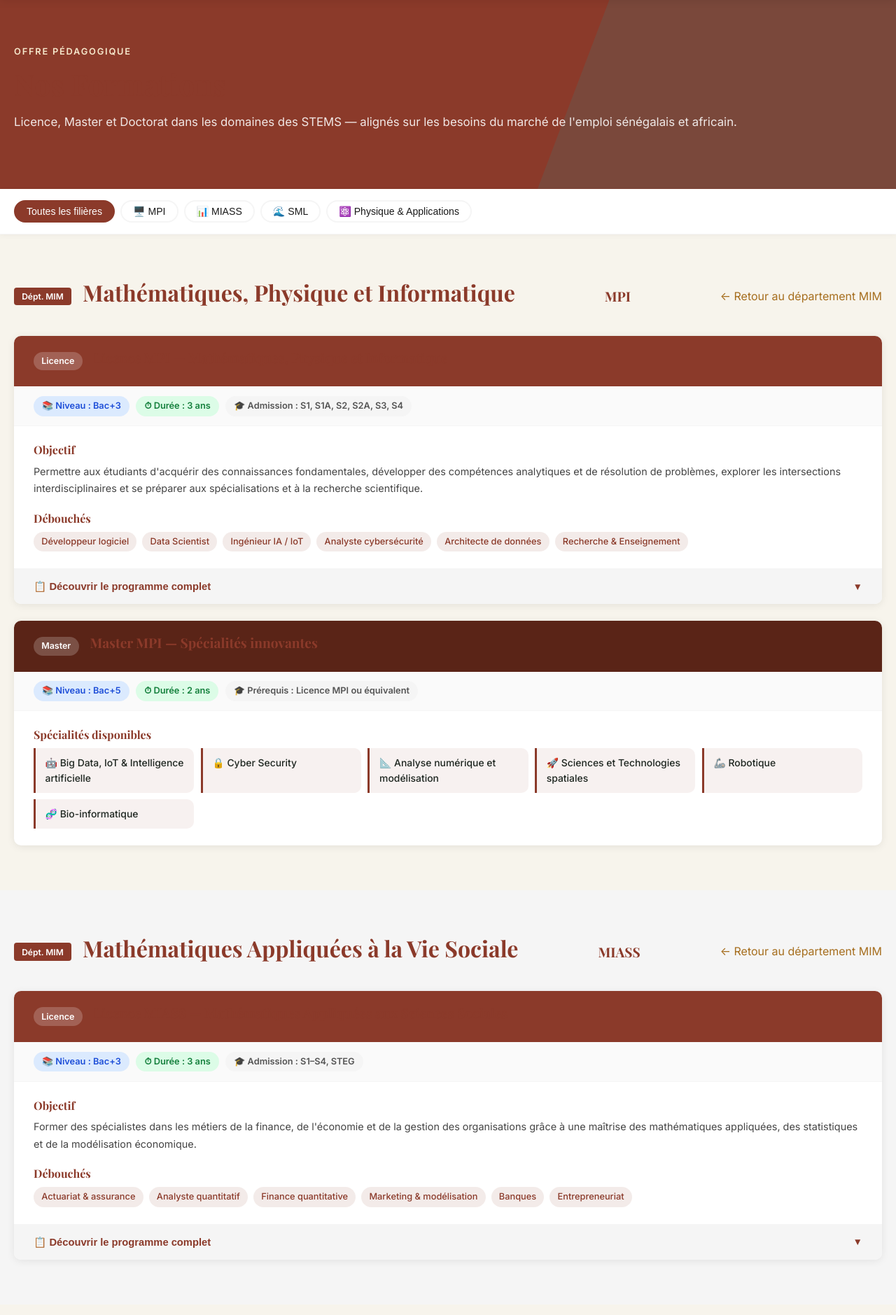
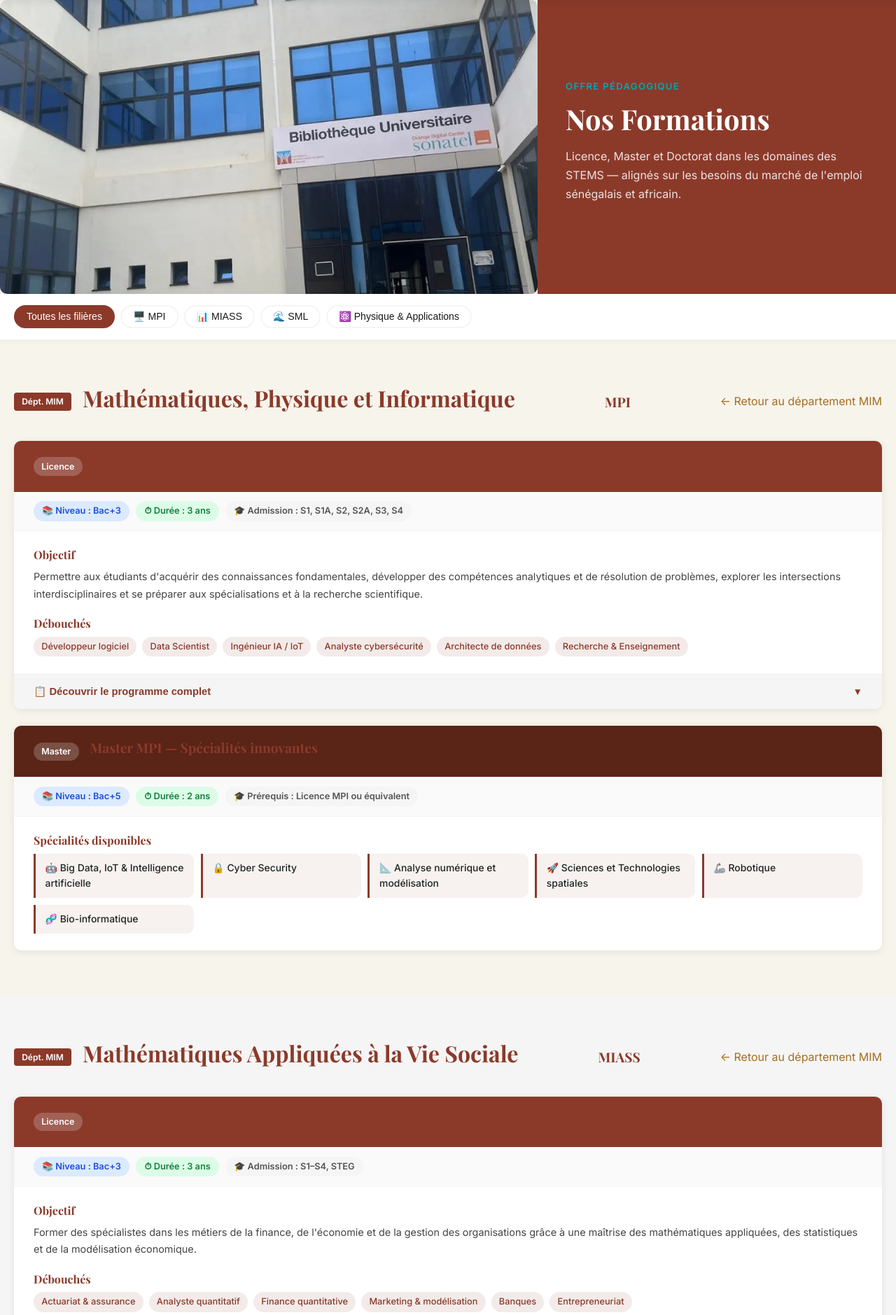
Before and after one commit to Jaaneh-1/ufr-sta, a Flask app: page /formations in a window 1280 px wide. Shown: the part 52-1931 px from the top of the page at 70% size. Run offline with Flask 3, Linux system fonts and the light colour scheme.

Commit message:
feat: page formations finalisée

```diff
--- a/templates/formations.html
+++ b/templates/formations.html
@@ -3,12 +3,18 @@
 
 {% block content %}
 
-<!-- ========== HERO ========== -->
-<section class="page-hero">
-  <div class="container page-hero-inner">
-    <p class="hero-eyebrow">Offre pédagogique</p>
-    <h1 class="page-hero-titre">Nos Formations</h1>
-    <p class="page-hero-desc">
+<!-- ========== BANNIÈRE FORMATIONS ========== -->
+<section class="dept-banniere-split">
+  <div class="dept-banniere-img-side">
+    <img src="{{ url_for('static', filename='images/banniere_form.jpg') }}"
+         alt="Formations UFR STA"
+         class="dept-banniere-photo"
+         onerror="this.style.display='none'">
+  </div>
+  <div class="dept-banniere-texte-side">
+    <p class="dept-slide-eyebrow">Offre pédagogique</p>
+    <h1 class="dept-slide-titre">Nos Formations</h1>
+    <p class="dept-slide-desc">
       Licence, Master et Doctorat dans les domaines des STEMS — alignés sur les
       besoins du marché de l'emploi sénégalais et africain.
     </p>
@@ -29,9 +35,8 @@
 </section>
 
 <!-- ========== MPI ========== -->
-<section class="section formation-groupe reveal" id="mpi" data-filiere="mpi">
+<section class="section formation-groupe" id="mpi" data-filiere="mpi">
   <div class="container">
-
     <div class="fg-header">
       <div class="fg-dept-badge">Dépt. MIM</div>
       <h2 class="section-title">Mathématiques, Physique et Informatique</h2>
@@ -39,7 +44,6 @@
       <a href="{{ url_for('departements') }}#dim" class="retour-dept-link">← Retour au département MIM</a>
     </div>
 
-    <!-- LICENCE MPI -->
     <div class="formation-card">
       <div class="fc-header">
         <div class="fc-niveau-badge">Licence</div>
@@ -71,8 +75,6 @@
           </div>
         </div>
       </div>
-
-      <!-- ACCORDÉON PROGRAMME -->
       <div class="accordion">
         <button class="accordion-btn" onclick="toggleAccordion(this)">
           📋 Découvrir le programme complet
@@ -150,7 +152,6 @@
       </div>
     </div>
 
-    <!-- MASTER MPI -->
     <div class="formation-card" style="margin-top:1.5rem;">
       <div class="fc-header fc-header-master">
         <div class="fc-niveau-badge">Master</div>
@@ -175,12 +176,11 @@
         </div>
       </div>
     </div>
-
   </div>
 </section>
 
 <!-- ========== MIASS ========== -->
-<section class="section formation-groupe reveal" id="miass" data-filiere="miass" style="background:#f5f5f5;">
+<section class="section formation-groupe" id="miass" data-filiere="miass" style="background:#f5f5f5;">
   <div class="container">
     <div class="fg-header">
       <div class="fg-dept-badge">Dépt. MIM</div>
@@ -188,7 +188,6 @@
       <span class="fg-sigle">MIASS</span>
       <a href="{{ url_for('departements') }}#dim" class="retour-dept-link">← Retour au département MIM</a>
     </div>
-
     <div class="formation-card">
       <div class="fc-header">
         <div class="fc-niveau-badge">Licence</div>
@@ -241,7 +240,7 @@
 </section>
 
 <!-- ========== SML ========== -->
-<section class="section formation-groupe reveal" id="sml" data-filiere="sml">
+<section class="section formation-groupe" id="sml" data-filiere="sml">
   <div class="container">
     <div class="fg-header">
       <div class="fg-dept-badge fg-dept-badge-turquoise">Dépt. SMU</div>
@@ -249,13 +248,12 @@
       <span class="fg-sigle fg-sigle-turquoise">SML</span>
       <a href="{{ url_for('departements') }}#smu" class="retour-dept-link">← Retour au département SMU</a>
     </div>
-
     <div class="formation-card">
       <div class="fc-header fc-header-turquoise">
         <div class="fc-niveau-badge">Licence</div>
         <h3 class="fc-titre">Licence SML — Sciences de la Mer et du Littoral</h3>
       </div>
-      <div class="fc-meta-bar fc-meta-bar-turquoise">
+      <div class="fc-meta-bar">
         <span class="fc-meta-badge fc-meta-blue">📚 Niveau : Bac+3</span>
         <span class="fc-meta-badge fc-meta-green">⏱ Durée : 3 ans</span>
         <span class="fc-meta-badge fc-meta-grey">🎓 Admission : S1, S1A, S2, S2A, S3, S4</span>
@@ -265,8 +263,7 @@
           <h4 class="fc-section-titre">Objectif</h4>
           <p class="fc-section-texte">
             Offrir une formation de haut niveau pour les métiers de la protection du littoral,
-            de la gestion des ressources marines, de la biodiversité marine, de l'économie
-            bleue et de la résilience climatique des territoires côtiers.
+            de la gestion des ressources marines et de la biodiversité marine.
           </p>
         </div>
         <div class="fc-section">
@@ -301,7 +298,7 @@
 </section>
 
 <!-- ========== PHYSIQUE & APPLICATIONS ========== -->
-<section class="section formation-groupe reveal" id="pa" data-filiere="pa" style="background:#f5f5f5;">
+<section class="section formation-groupe" id="pa" data-filiere="pa" style="background:#f5f5f5;">
   <div class="container">
     <div class="fg-header">
       <div class="fg-dept-badge fg-dept-badge-turquoise">Dépt. SMU</div>
@@ -309,13 +306,12 @@
       <span class="fg-sigle fg-sigle-turquoise">PA</span>
       <a href="{{ url_for('departements') }}#smu" class="retour-dept-link">← Retour au département SMU</a>
     </div>
-
     <div class="formation-card">
       <div class="fc-header fc-header-turquoise">
         <div class="fc-niveau-badge">Licence / Master</div>
         <h3 class="fc-titre">Physique et Applications</h3>
       </div>
-      <div class="fc-meta-bar fc-meta-bar-turquoise">
+      <div class="fc-meta-bar">
         <span class="fc-meta-badge fc-meta-blue">📚 Tronc commun S1–S3 avec MPI</span>
         <span class="fc-meta-badge fc-meta-green">⏱ Spécialisation dès S4</span>
         <span class="fc-meta-badge fc-meta-grey">🎓 Admission : S1, S1A, S2, S2A, S3, S4</span>
@@ -328,15 +324,6 @@
             <div class="specialite-item specialite-item-turquoise">⚡ Énergies renouvelables</div>
             <div class="specialite-item specialite-item-turquoise">💧 Eau & environnement</div>
             <div class="specialite-item specialite-item-turquoise">🛰️ Sciences spatiales</div>
-          </div>
-        </div>
-        <div class="fc-section">
-          <h4 class="fc-section-titre">Masters disponibles</h4>
-          <div class="specialites-grid">
-            <div class="specialite-item specialite-item-turquoise">Physique des matériaux & fluides</div>
-            <div class="specialite-item specialite-item-turquoise">Physique nucléaire & applications</div>
-            <div class="specialite-item specialite-item-turquoise">Transition énergétique & dév. durable</div>
-            <div class="specialite-item specialite-item-turquoise">Nanotechnologies & nanosciences</div>
           </div>
         </div>
       </div>
@@ -360,7 +347,7 @@
         <tbody>
           <tr><td>Mathématiques, Physique et Informatique</td><td><span class="table-badge">MPI</span></td><td>S1, S1A, S2, S2A, S3, S4</td></tr>
           <tr><td>Sciences de la Mer et du Littoral</td><td><span class="table-badge table-badge-turquoise">SML</span></td><td>S1, S1A, S2, S2A, S3, S4</td></tr>
-          <tr><td>Mathématiques Appliquées aux Sciences Sociales</td><td><span class="table-badge">MIASS</span></td><td>S1, S1A, S2, S2A, S3, S4, <strong>STEG</strong></td></tr>
+          <tr><td>Mathématiques Appliquées aux Sciences Sociales</td><td><span class="table-badge">MIASS</span></td><td>S1, S1A, S2, S2A, S3, S4, STEG</td></tr>
           <tr><td>Physique et Applications</td><td><span class="table-badge table-badge-turquoise">PA</span></td><td>S1, S1A, S2, S2A, S3, S4</td></tr>
         </tbody>
       </table>
@@ -390,42 +377,32 @@ function filtrer(btn, filiere) {
   document.querySelectorAll('.filtre-btn').forEach(b => {
     b.classList.toggle('active', b.dataset.filiere === filiere);
   });
-
   document.querySelectorAll('.formation-groupe').forEach(g => {
     g.style.display = (filiere === 'tous' || g.dataset.filiere === filiere) ? 'block' : 'none';
   });
-
   if (filiere !== 'tous') {
     const target = document.getElementById(filiere);
-    if (target) {
-      setTimeout(() => target.scrollIntoView({ behavior: 'smooth', block: 'start' }), 100);
-    }
+    if (target) setTimeout(() => target.scrollIntoView({ behavior: 'smooth', block: 'start' }), 100);
   }
 }
 
 function toggleAccordion(btn) {
   const content = btn.nextElementSibling;
   const isOpen = content.classList.contains('open');
-
-  document.querySelectorAll('.accordion-content.open').forEach(openContent => {
-    if (openContent !== content) {
-      openContent.classList.remove('open');
-      openContent.previousElementSibling?.classList.remove('accordion-btn-open');
+  document.querySelectorAll('.accordion-content.open').forEach(c => {
+    if (c !== content) {
+      c.classList.remove('open');
+      c.previousElementSibling?.classList.remove('accordion-btn-open');
     }
   });
-
   content.classList.toggle('open', !isOpen);
   btn.classList.toggle('accordion-btn-open', !isOpen);
 }
 
-function applyHashFilter() {
+window.addEventListener('DOMContentLoaded', () => {
   const hash = window.location.hash.replace('#', '');
   const valid = ['mpi', 'miass', 'sml', 'pa'];
-  if (valid.includes(hash)) {
-    filtrer(null, hash);
-  }
-}
-
-window.addEventListener('DOMContentLoaded', applyHashFilter);
+  if (valid.includes(hash)) filtrer(null, hash);
+});
 </script>
 {% endblock %}
```
Also changed, not shown: static/images/banniere_form.jpg (added).
